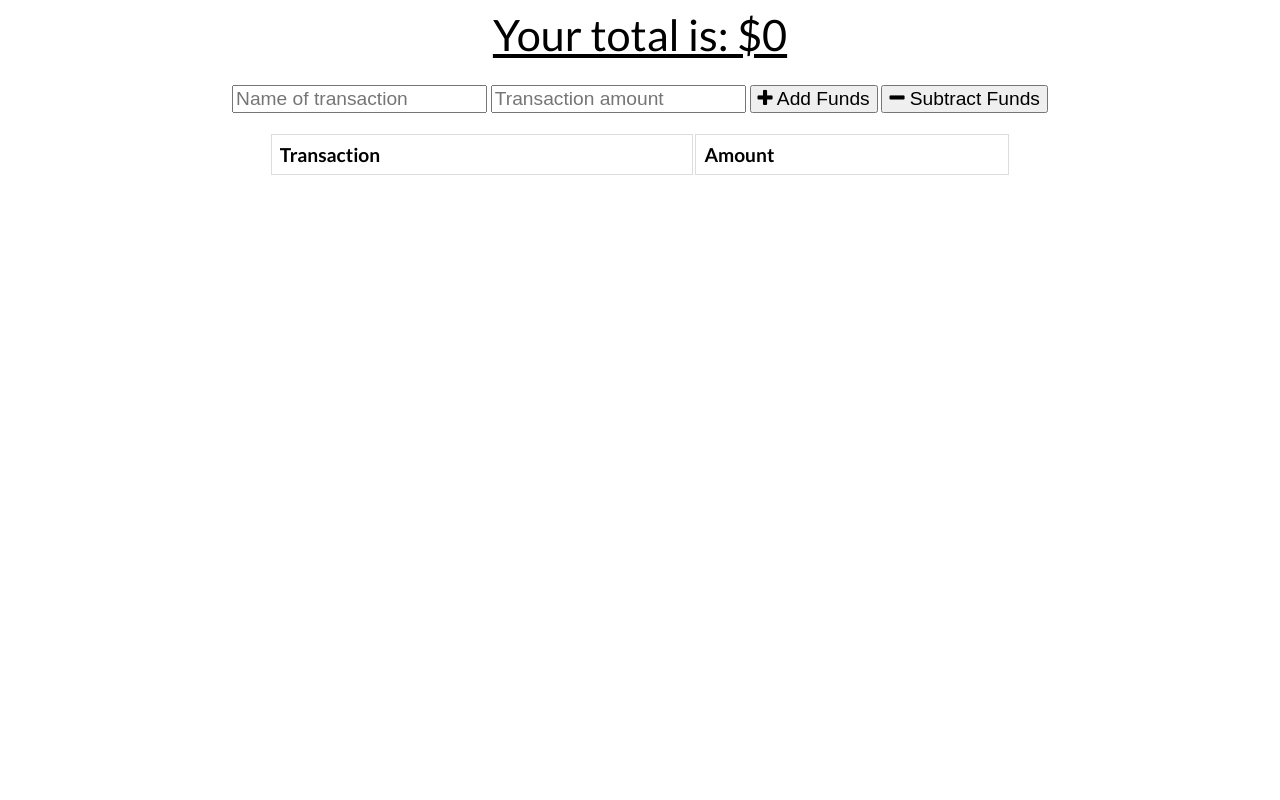
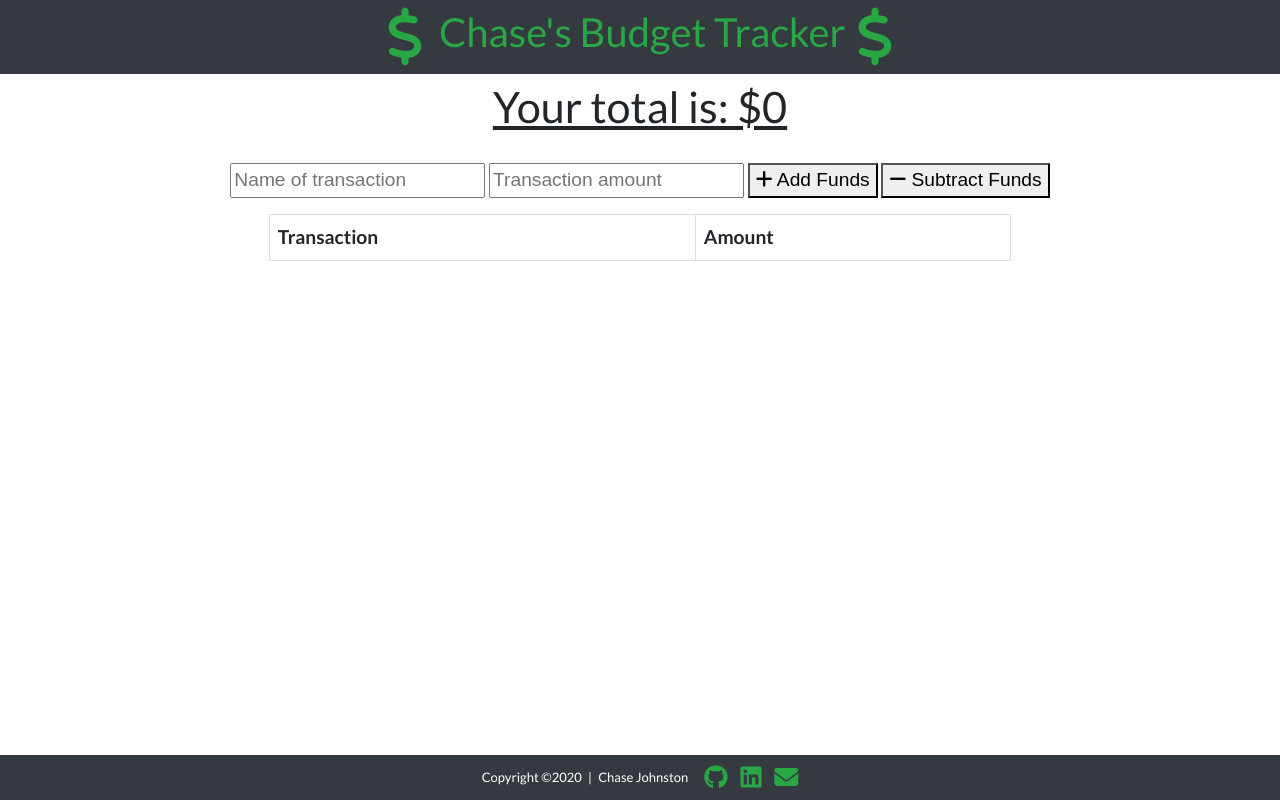
Before and after one commit to johnstoc13/Budget-Tracker, a website: page public/index.html in a window 1280 px wide. Drawn offline with nearby package versions, Linux system fonts and the light colour scheme; no server answers.

Commit message:
added header/footer

```diff
--- a/public/index.html
+++ b/public/index.html
@@ -1,5 +1,6 @@
 <!DOCTYPE html>
 <html lang="en">
+
 <head>
   <meta charset="UTF-8">
   <meta name="viewport" content="width=device-width, initial-scale=1.0">
@@ -7,13 +8,24 @@
   <meta name="theme-color" content="#317EFB">
   <link rel="shortcut icon" href="icons/icon-192x192.png" type="image/x-icon">
   <link href="/manifest.webmanifest" rel="manifest">
-  <link rel="stylesheet" href="https://stackpath.bootstrapcdn.com/font-awesome/4.7.0/css/font-awesome.min.css">
+  <link rel="stylesheet" href="https://cdn.jsdelivr.net/npm/bootstrap@4.5.3/dist/css/bootstrap.min.css"
+    integrity="sha384-TX8t27EcRE3e/ihU7zmQxVncDAy5uIKz4rEkgIXeMed4M0jlfIDPvg6uqKI2xXr2" crossorigin="anonymous">
   <link rel="stylesheet" href="styles.css">
-
+  <script src="https://kit.fontawesome.com/87498dd281.js" crossorigin="anonymous"></script>
   <title>Budget Tracker</title>
 </head>
+
 <body>
-  <div class="wrapper">
+
+  <!-- Header -->
+  <header class="container-fluid d-flex justify-content-center bg-dark text-white py-2">
+    <i class="fas fa-dollar-sign fa-3x text-success"></i>
+    <h1 class="text-success pl-3">Chase's Budget Tracker<span>&ThickSpace;</span></h1>
+    <i class="fas fa-dollar-sign fa-3x text-success"></i>
+  </header>
+
+  <!-- Main Content -->
+  <main class="wrapper">
     <div class="total">
       <div class="total">Your total is: $<span id="total">0</span></div>
     </div>
@@ -39,8 +51,25 @@
     </div>
 
     <canvas id="myChart"></canvas>
-  </div>
+  </main>
 
+  <!-- Footer -->
+  <footer class="footer-margin">
+    <div class="navbar fixed-bottom navbar-dark bg-dark justify-content-center">
+      <span class="navbar-brand footer-font align-middle">Copyright &copy;2020 &ThickSpace;| &ThickSpace;Chase
+        Johnston</span>
+      <span>
+        <a class="fab fa-github fa-lg text-success" href="https://github.com/johnstoc13" target="_blank"></a>
+        &ThickSpace;
+        <a class="fab fa-linkedin fa-lg text-success" href="https://www.linkedin.com/in/chase-johnston8"
+          target="_blank"></a>
+        &ThickSpace;
+        <a class="fas fa-envelope fa-lg text-success" href="mailto:chasej@live.com" target="_blank"></a>
+      </span>
+    </div>
+  </footer>
+
+  <!-- Scripts -->
   <script src="https://cdn.jsdelivr.net/npm/chart.js@2.8.0"></script>
   <script src="db.js"></script>
   <script src="index.js"></script>
@@ -53,5 +82,7 @@
       });
     }
   </script>
+
 </body>
+
 </html>
```
